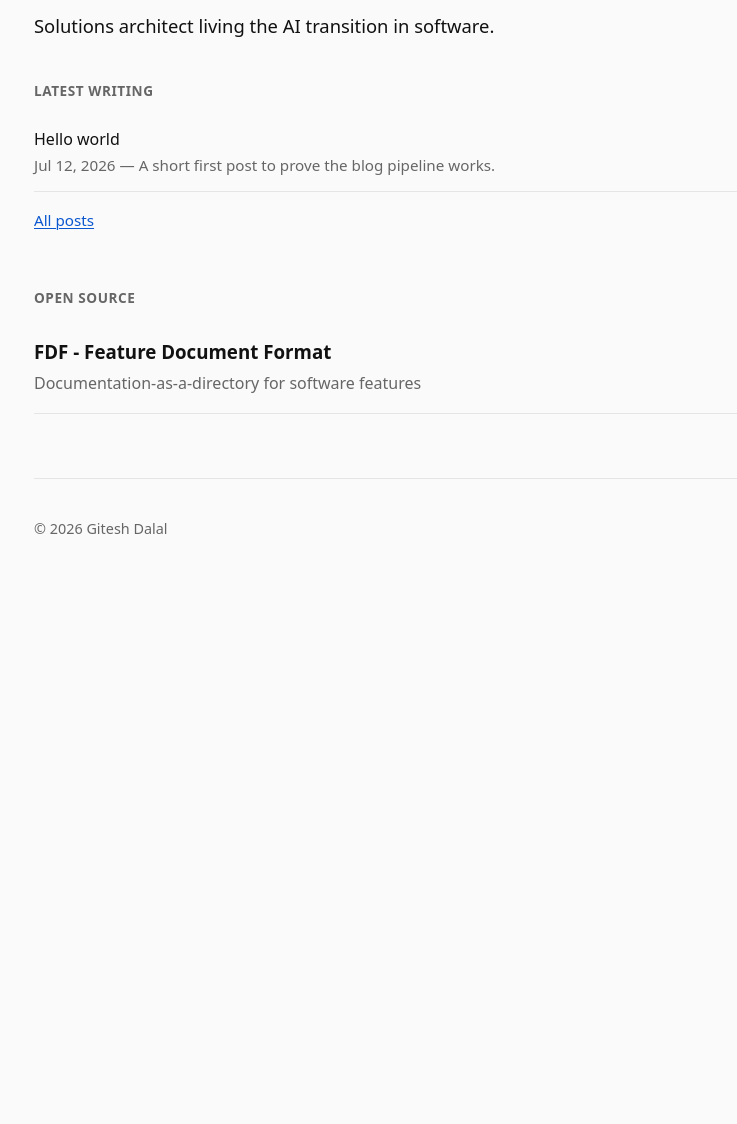
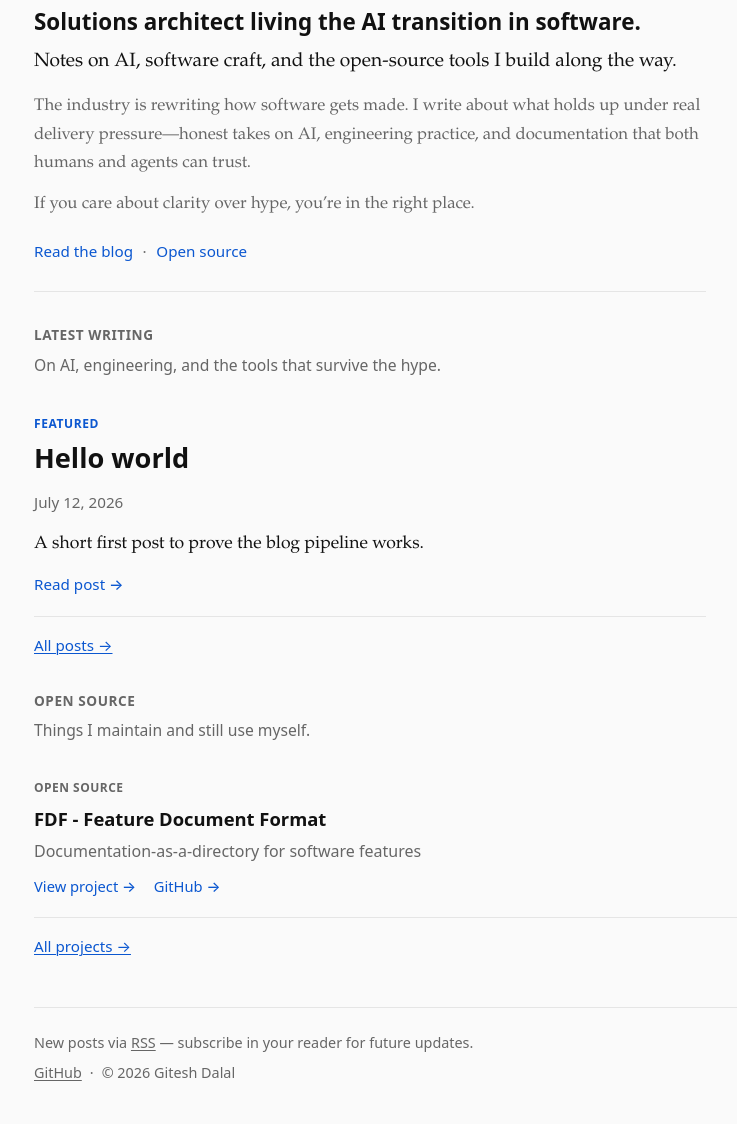
Before and after one commit to GiteshDalal/giteshdalal.github.io, an Astro site: page / in a window 1280 px wide. Shown: the part 100-1224 px from the top of the page, without its empty margins (222-959 px from the left). Before the commit the page ends 800 px from the top, so only its background shows below. Built offline with nearby package versions, Linux system fonts and the light colour scheme; Astro itself is replaced by a stand-in of ours.

Commit message:
feat: enrich home page while keeping a quiet layout
Add hero tagline and lede with soft CTAs, featured post treatment,
section intros, stronger project cards, and an RSS-focused footer.

```diff
--- /dev/null
+++ b/src/components/FeaturedPost.astro
@@ -0,0 +1,30 @@
+---
+import type { CollectionEntry } from 'astro:content';
+
+interface Props {
+  post: CollectionEntry<'blog'>;
+}
+
+const { post } = Astro.props;
+
+function formatDate(date: Date): string {
+  return date.toLocaleDateString('en-US', {
+    year: 'numeric',
+    month: 'long',
+    day: 'numeric',
+  });
+}
+---
+<article class="featured-post">
+  <p class="featured-label">Featured</p>
+  <h3 class="featured-title">
+    <a href={`/blog/${post.id}/`}>{post.data.title}</a>
+  </h3>
+  <p class="meta">
+    <time datetime={post.data.pubDate.toISOString()}>{formatDate(post.data.pubDate)}</time>
+  </p>
+  <p class="featured-description">{post.data.description}</p>
+  <p class="featured-cta">
+    <a href={`/blog/${post.id}/`}>Read post →</a>
+  </p>
+</article>
--- a/src/components/ProjectCard.astro
+++ b/src/components/ProjectCard.astro
@@ -6,8 +6,16 @@ interface Props {
 }
 
 const { project } = Astro.props;
+const href = `/projects/${project.id}/`;
 ---
-<a class="project-card" href={`/projects/${project.id}/`}>
-  <h3 class="project-card-title">{project.data.title}</h3>
+<article class="project-card">
+  <p class="project-card-eyebrow">Open source</p>
+  <h3 class="project-card-title">
+    <a href={href}>{project.data.title}</a>
+  </h3>
   <p class="project-card-tagline">{project.data.tagline}</p>
-</a>
+  <p class="project-card-actions">
+    <a href={href}>View project →</a>
+    <a href={project.data.github} rel="noopener noreferrer">GitHub →</a>
+  </p>
+</article>
--- a/src/layouts/BaseLayout.astro
+++ b/src/layouts/BaseLayout.astro
@@ -55,7 +55,14 @@ const fullTitle = title === 'Home' ? 'Gitesh Dalal' : `${title} · Gitesh Dalal`
       <slot />
     </main>
     <footer class="site-footer">
-      <p>© {new Date().getFullYear()} Gitesh Dalal</p>
+      <p class="site-footer-lead">
+        New posts via <a href="/rss.xml">RSS</a> — subscribe in your reader for future updates.
+      </p>
+      <p class="site-footer-meta">
+        <a href="https://github.com/GiteshDalal" rel="noopener noreferrer">GitHub</a>
+        <span class="hero-ctas-sep" aria-hidden="true">·</span>
+        <span>© {new Date().getFullYear()} Gitesh Dalal</span>
+      </p>
     </footer>
   </body>
 </html>
--- a/src/pages/index.astro
+++ b/src/pages/index.astro
@@ -1,33 +1,71 @@
 ---
 import BaseLayout from '../layouts/BaseLayout.astro';
+import FeaturedPost from '../components/FeaturedPost.astro';
 import PostList from '../components/PostList.astro';
 import ProjectCard from '../components/ProjectCard.astro';
 import { getPublishedPosts, getProjects } from '../lib/content';
 
-const posts = (await getPublishedPosts()).slice(0, 5);
+const published = await getPublishedPosts();
+const featured = published[0];
+const morePosts = published.slice(1, 5);
 const projects = await getProjects();
 ---
 <BaseLayout title="Home" description="Notes on AI and software, and open-source projects.">
   <div class="stack-lg">
-    <section>
+    <section class="hero">
       <p class="identity">Solutions architect living the AI transition in software.</p>
+      <p class="hero-tagline">
+        Notes on AI, software craft, and the open-source tools I build along the way.
+      </p>
+      <div class="lede">
+        <p>
+          The industry is rewriting how software gets made. I write about what holds up under
+          real delivery pressure—honest takes on AI, engineering practice, and documentation
+          that both humans and agents can trust.
+        </p>
+        <p>
+          If you care about clarity over hype, you’re in the right place.
+        </p>
+      </div>
+      <p class="hero-ctas">
+        <a href="/blog/">Read the blog</a>
+        <span class="hero-ctas-sep" aria-hidden="true">·</span>
+        <a href="/projects/">Open source</a>
+      </p>
     </section>
 
     <section>
       <h2 class="section-title">Latest writing</h2>
-      <PostList posts={posts} />
-      <p class="meta" style="margin-top: 1rem;">
-        <a href="/blog/">All posts</a>
+      <p class="section-intro">On AI, engineering, and the tools that survive the hype.</p>
+      {featured ? (
+        <FeaturedPost post={featured} />
+      ) : (
+        <p class="meta">No posts yet.</p>
+      )}
+      {morePosts.length > 0 && (
+        <>
+          <h3 class="subsection-title">More posts</h3>
+          <PostList posts={morePosts} />
+        </>
+      )}
+      <p class="section-footer-link">
+        <a href="/blog/">All posts →</a>
       </p>
     </section>
 
     <section>
       <h2 class="section-title">Open source</h2>
-      <div>
+      <p class="section-intro">Things I maintain and still use myself.</p>
+      <div class="project-list">
         {projects.map((project) => (
           <ProjectCard project={project} />
         ))}
       </div>
+      {projects.length > 0 && (
+        <p class="section-footer-link">
+          <a href="/projects/">All projects →</a>
+        </p>
+      )}
     </section>
   </div>
 </BaseLayout>
--- a/src/styles/global.css
+++ b/src/styles/global.css
@@ -103,14 +103,41 @@ a:hover {
 }
 
 .site-main {
-  padding: 2rem 0 4rem;
+  padding: 1.75rem 0 3rem;
 }
 
 .site-footer {
+  display: flex;
+  flex-direction: column;
+  gap: 0.5rem;
   padding: 1.5rem 0 2.5rem;
   border-top: 1px solid var(--border);
   color: var(--muted);
   font-size: 0.9rem;
+}
+
+.site-footer p {
+  margin: 0;
+}
+
+.site-footer a {
+  color: var(--muted);
+}
+
+.site-footer a:hover {
+  color: var(--link);
+}
+
+.site-footer-lead {
+  max-width: var(--measure);
+  line-height: 1.5;
+}
+
+.site-footer-meta {
+  display: flex;
+  flex-wrap: wrap;
+  align-items: center;
+  gap: 0.4rem 0.5rem;
 }
 
 .prose {
@@ -174,7 +201,7 @@ a:hover {
 .stack-lg {
   display: flex;
   flex-direction: column;
-  gap: 2.5rem;
+  gap: 2rem;
 }
 
 .section-title {
@@ -184,7 +211,147 @@ a:hover {
   letter-spacing: 0.04em;
   text-transform: uppercase;
   color: var(--muted);
+  margin: 0 0 0.4rem;
+}
+
+.section-intro {
+  margin: 0 0 1.1rem;
+  color: var(--muted);
+  font-size: 0.98rem;
+  max-width: var(--measure);
+}
+
+.subsection-title {
+  font-family: var(--font-sans);
+  font-size: 0.8rem;
+  font-weight: 600;
+  letter-spacing: 0.03em;
+  text-transform: uppercase;
+  color: var(--muted);
+  margin: 1.5rem 0 0.25rem;
+}
+
+.section-footer-link {
+  margin: 1rem 0 0;
+  font-size: 0.95rem;
+}
+
+.hero {
+  padding-bottom: 1.75rem;
+  border-bottom: 1px solid var(--border);
+  max-width: var(--measure);
+}
+
+.identity {
+  font-family: var(--font-sans);
+  font-size: clamp(1.2rem, 2.5vw, 1.4rem);
+  font-weight: 600;
+  line-height: 1.35;
+  margin: 0 0 0.65rem;
+}
+
+.hero-tagline {
+  font-family: var(--font-serif);
+  font-size: 1.2rem;
+  line-height: 1.55;
+  margin: 0 0 1rem;
+  color: var(--fg);
+}
+
+.lede {
+  font-family: var(--font-serif);
+  font-size: 1.05rem;
+  line-height: 1.7;
+  color: var(--muted);
+}
+
+.lede p {
   margin: 0 0 0.75rem;
+}
+
+.lede p:last-child {
+  margin-bottom: 0;
+}
+
+.hero-ctas {
+  display: flex;
+  flex-wrap: wrap;
+  align-items: center;
+  gap: 0.45rem 0.6rem;
+  margin: 1.25rem 0 0;
+  font-family: var(--font-sans);
+  font-size: 0.95rem;
+}
+
+.hero-ctas a {
+  font-weight: 500;
+  text-decoration: none;
+}
+
+.hero-ctas a:hover {
+  text-decoration: underline;
+}
+
+.hero-ctas-sep {
+  color: var(--muted);
+}
+
+.featured-post {
+  padding: 1.15rem 0 1.25rem;
+  border-bottom: 1px solid var(--border);
+  max-width: var(--measure);
+}
+
+.featured-label {
+  font-family: var(--font-sans);
+  font-size: 0.75rem;
+  font-weight: 600;
+  letter-spacing: 0.05em;
+  text-transform: uppercase;
+  color: var(--link);
+  margin: 0 0 0.5rem;
+}
+
+.featured-title {
+  font-family: var(--font-sans);
+  font-size: clamp(1.35rem, 2.5vw, 1.7rem);
+  font-weight: 600;
+  line-height: 1.25;
+  margin: 0 0 0.4rem;
+}
+
+.featured-title a {
+  color: var(--fg);
+  text-decoration: none;
+}
+
+.featured-title a:hover {
+  color: var(--link);
+  text-decoration: underline;
+}
+
+.featured-description {
+  font-family: var(--font-serif);
+  font-size: 1.1rem;
+  line-height: 1.6;
+  margin: 0.65rem 0 0;
+  color: var(--fg);
+  max-width: 38rem;
+}
+
+.featured-cta {
+  margin: 0.9rem 0 0;
+  font-family: var(--font-sans);
+  font-size: 0.95rem;
+  font-weight: 500;
+}
+
+.featured-cta a {
+  text-decoration: none;
+}
+
+.featured-cta a:hover {
+  text-decoration: underline;
 }
 
 .post-list {
@@ -210,28 +377,68 @@ a:hover {
   text-decoration: underline;
 }
 
+.project-list {
+  display: flex;
+  flex-direction: column;
+}
+
 .project-card {
   display: block;
-  padding: 1rem 0;
+  padding: 1.1rem 0 1.2rem;
   border-bottom: 1px solid var(--border);
   color: inherit;
-  text-decoration: none;
 }
 
-.project-card:hover .project-card-title {
-  color: var(--link);
-  text-decoration: underline;
+.project-card-eyebrow {
+  font-family: var(--font-sans);
+  font-size: 0.75rem;
+  font-weight: 600;
+  letter-spacing: 0.04em;
+  text-transform: uppercase;
+  color: var(--muted);
+  margin: 0 0 0.4rem;
 }
 
 .project-card-title {
   font-family: var(--font-sans);
+  font-size: 1.15rem;
   font-weight: 600;
-  margin: 0 0 0.25rem;
+  margin: 0 0 0.35rem;
+}
+
+.project-card-title a {
+  color: var(--fg);
+  text-decoration: none;
+}
+
+.project-card-title a:hover {
+  color: var(--link);
+  text-decoration: underline;
 }
 
 .project-card-tagline {
   margin: 0;
   color: var(--muted);
+  max-width: var(--measure);
+  line-height: 1.5;
+}
+
+.project-card-actions {
+  display: flex;
+  flex-wrap: wrap;
+  gap: 0.75rem 1.1rem;
+  margin: 0.75rem 0 0;
+  font-family: var(--font-sans);
+  font-size: 0.92rem;
+  font-weight: 500;
+}
+
+.project-card-actions a {
+  text-decoration: none;
+}
+
+.project-card-actions a:hover {
+  text-decoration: underline;
 }
 
 .page-title {
@@ -239,12 +446,6 @@ a:hover {
   font-size: clamp(1.75rem, 3vw, 2.25rem);
   line-height: 1.2;
   margin: 0 0 0.5rem;
-}
-
-.identity {
-  font-family: var(--font-sans);
-  font-size: 1.15rem;
-  margin: 0;
 }
 
 .cta-row {
```
